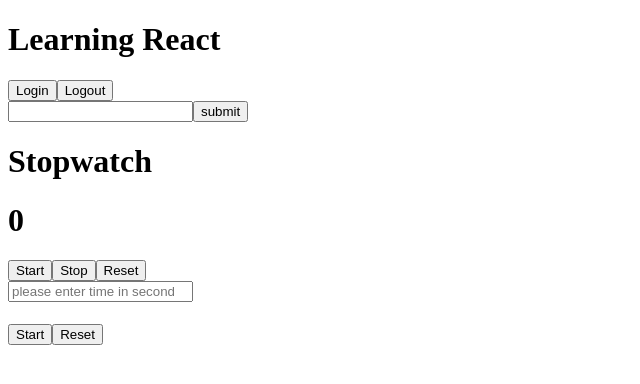
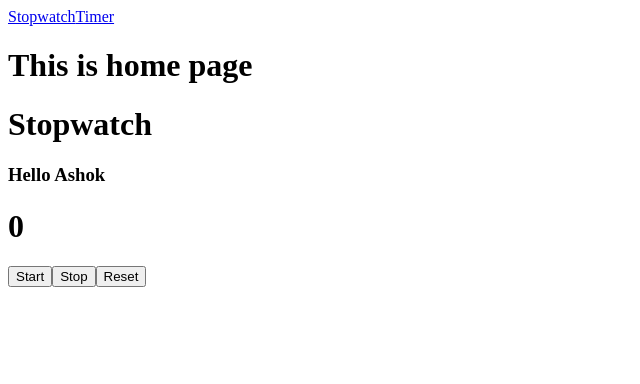
Before and after one commit to coodewithAJ/React-Learnings, a React (Vite) app: page /stopwatch in a window 1280 px wide. Shown: the top 384 px of the page, without its empty margins (0-640 px from the left). Built offline with nearby package versions, Linux system fonts and the light colour scheme.

Commit message:
learnt context api and also fix routing issues

```diff
--- a/src/App.jsx
+++ b/src/App.jsx
@@ -1,26 +1,27 @@
-import { useRef } from "react";
+import { useRef, useState } from "react";
 import AuthHOC from "./components/AuthHOC";
 import DashBoard from "./components/DashBoard";
 import StopWatch from "./components/StopWatch";
 import Timer from "./components/Timer";
+import UserContext from "./context/UserContext";
+import Header from "./components/Header";
+import { Outlet } from "react-router-dom";
 
 function App() {
-  const nameRef = useRef("initialValue");
-  const handleSubmit = () => {
-    console.log(nameRef.current.value);
-  };
+  const [user, setUser] = useState({
+    name: "Ashok",
+    id: 5500,
+  });
 
   return (
     <>
-      <h1>Learning React</h1>
-      <DashBoard />
-      <input
-        type="text"
-        ref={nameRef}
-      />
-      <button onClick={handleSubmit}>submit</button>
-      <StopWatch />
-      <Timer />
+      <Header />
+
+      <h1>This is home page</h1>
+
+      <UserContext.Provider value={user}>
+        <Outlet />
+      </UserContext.Provider>
     </>
   );
 }
--- a/src/components/StopWatch.jsx
+++ b/src/components/StopWatch.jsx
@@ -1,8 +1,10 @@
-import React, { useEffect, useState } from "react";
+import React, { useContext, useEffect, useState } from "react";
+import UserContext from "../context/UserContext";
 
 const StopWatch = () => {
   const [timer, setTimer] = useState(0);
   const [start, setStart] = useState(false);
+  const userContext = useContext(UserContext)
 
   const handleStart = () => {
     setStart(true);
@@ -31,6 +33,7 @@
   return (
     <div>
         <h1>Stopwatch</h1>
+        <h3>Hello {userContext?.name}</h3>
       <h1>{timer}</h1>
       <button onClick={handleStart}>Start</button>
       <button onClick={handleStop}>Stop</button>
--- /dev/null
+++ b/src/context/UserContext.jsx
@@ -0,0 +1,6 @@
+import { createContext } from "react";
+
+
+const UserContext =  createContext();
+
+export default UserContext;
```
